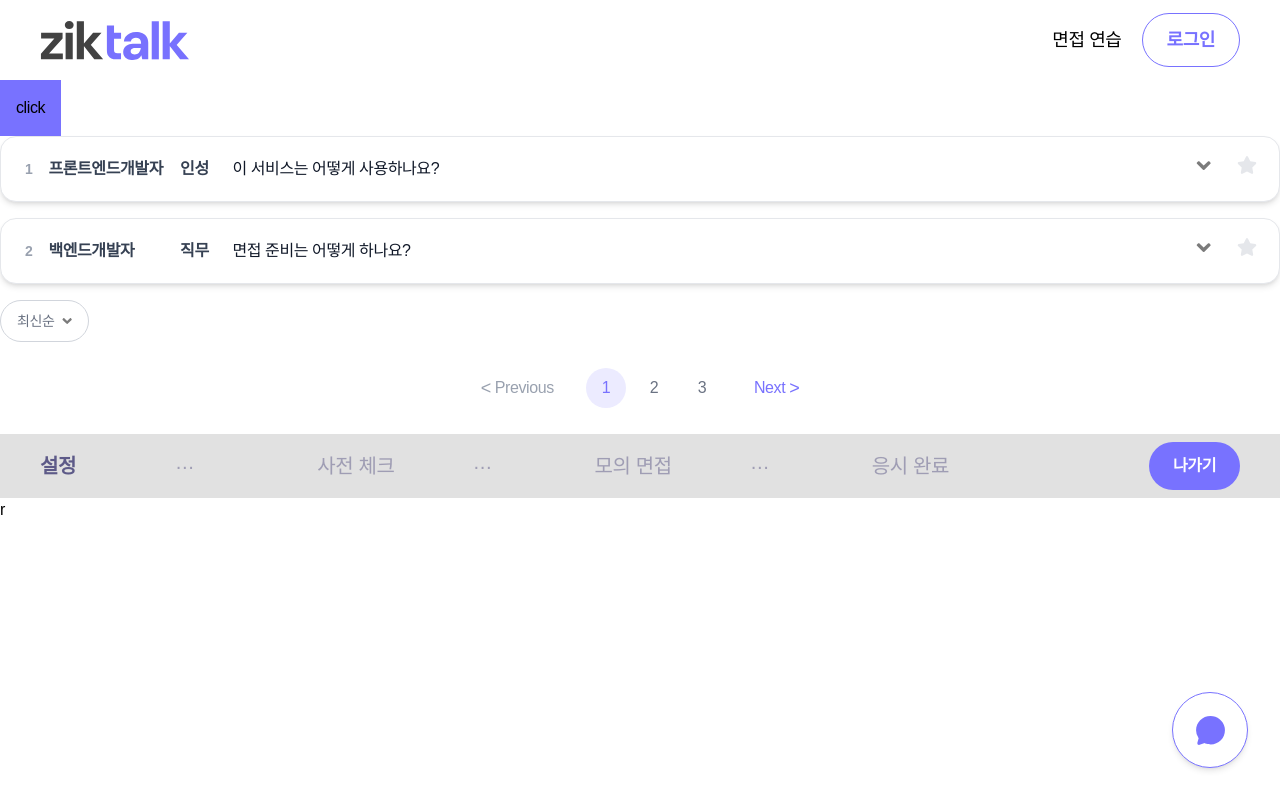
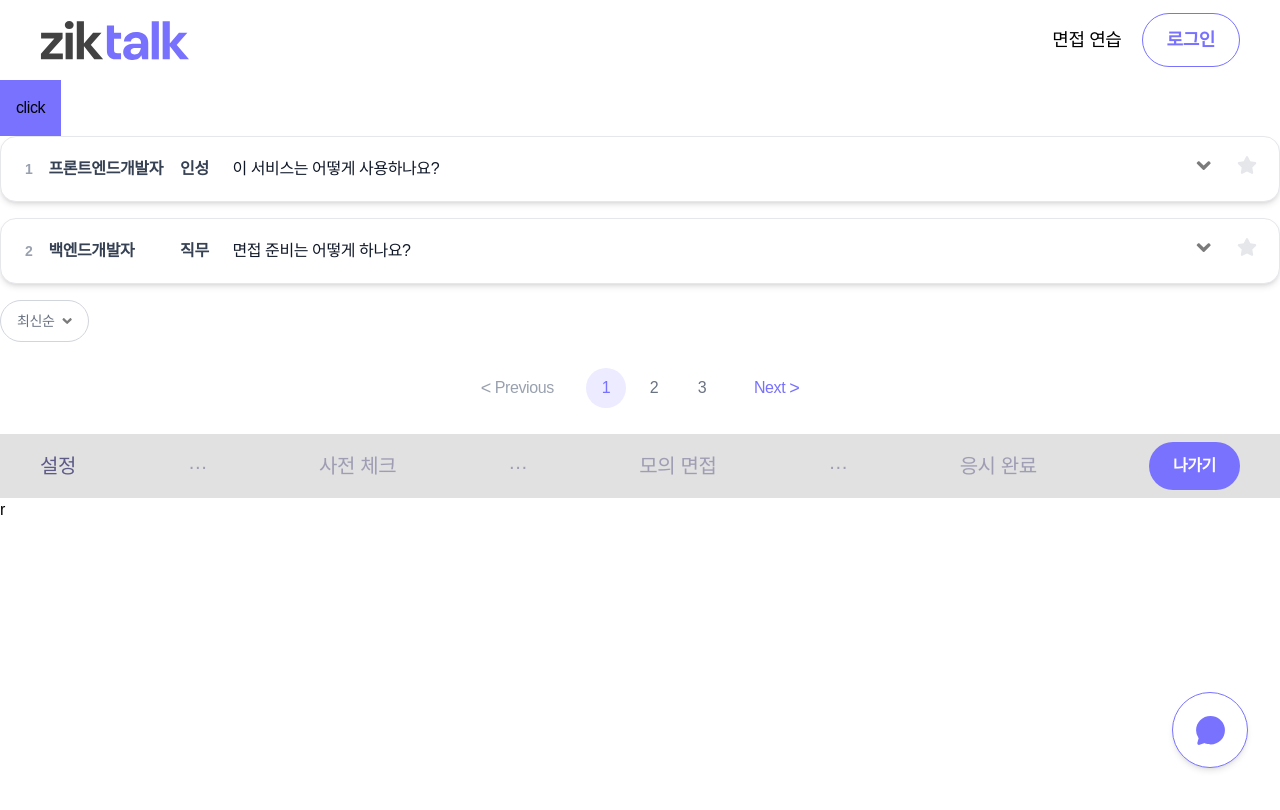
Before and after one commit to ko9612/ZikTalk, a React (Vite) app in the folder client/: page /test in a window 1280 px wide. Shown: the top 810 px of the page. Built offline with nearby package versions, Linux system fonts and the light colour scheme.

Commit message:
Revert "[#35] feat: interview tab state 추가"

```diff
--- a/client/src/components/common/ChatbotBotton.jsx
+++ b/client/src/components/common/ChatbotBotton.jsx
@@ -2,7 +2,7 @@ import React from "react";
 import { useState } from "react";
 import { IoChatbubble } from "react-icons/io5";
 import { twMerge } from "tailwind-merge";
-import { useVisibilityStore } from "../../store/store";
+import useVisibilityStore from "../../store/useVisibilityStore";
 import ChatContainer from "../chatbot/ChatContainer";
 
 const ChatbotBotton = () => {
--- a/client/src/components/common/InterviewTab.jsx
+++ b/client/src/components/common/InterviewTab.jsx
@@ -1,29 +1,33 @@
 import React from "react";
 import Button from "./Button";
-import { useInterviewTabStore } from "@/store/store";
 
-const InterviewTab = () => {
+const InterviewTab = ({
+  activeTab = "설정", // 첫 번째 탭의 값으로 기본값 설정
+  onTabChange = () => {}, // 빈 함수로 설정
+}) => {
   const tabs = ["설정", "사전 체크", "모의 면접", "응시 완료"];
-  const tabSelect = useInterviewTabStore((state) => state.tabSelect);
 
   return (
     <div className="bg-zik-border/50 mx-auto flex h-[4rem] w-full justify-center">
-      <div className="text-zik-text flex w-full max-w-[1200px] items-center justify-between gap-6 px-6 text-[20px] font-medium xl:px-0">
+      <ul className="text-zik-text m-0 flex w-full max-w-[1200px] list-none items-center justify-between gap-6 px-6 text-[20px] font-medium xl:px-0">
         {tabs.map((tab, index) => (
-          <li key={tab} className="flex w-full">
-            <div
+          <>
+            <li
               key={tab}
-              className={`text-nowrap ${tabSelect === tab ? "text-zik-text font-bold" : "text-zik-text/50"}`}
+              onClick={() => onTabChange(tab)}
+              className={`${activeTab === tab ? "text-zik-text" : "text-zik-text/50"}`}
             >
               {tab}
-            </div>
+            </li>
             {index < tabs.length - 1 && (
-              <i className="text-zik-text/50 mx-auto text-center">···</i>
+              <li className="text-zik-text/50">···</li>
             )}
-          </li>
+          </>
         ))}
-        <Button className="text-nowrap">나가기</Button>
-      </div>
+        <li>
+          <Button>나가기</Button>
+        </li>
+      </ul>
     </div>
   );
 };
--- a/client/src/components/common/TopButton.jsx
+++ b/client/src/components/common/TopButton.jsx
@@ -1,5 +1,5 @@
 import React from "react";
-import { useVisibilityStore } from "../../store/store";
+import useVisibilityStore from "../../store/useVisibilityStore";
 import { useEffect } from "react";
 import { twJoin } from "tailwind-merge";
 import { FaAngleUp } from "react-icons/fa";
--- a/client/src/pages/Interview/_components/interview/InterviewSection.jsx
+++ b/client/src/pages/Interview/_components/interview/InterviewSection.jsx
@@ -1,16 +1,9 @@
-import React, { useEffect } from "react";
+import React from "react";
 import QuestionBox from "./QuestionBox";
 import Timer from "./Timer";
 import Answer from "./Answer";
-import { useInterviewTabStore } from "@/store/store";
 
 const InterviewSection = () => {
-  const setTabSelect = useInterviewTabStore((state) => state.setTabSelect);
-
-  useEffect(() => {
-    setTabSelect("모의 면접");
-  }, []);
-
   return (
     <section className="flex flex-col">
       <QuestionBox />
--- a/client/src/store/store.jsx
+++ /dev/null
@@ -1,11 +0,0 @@
-import { create } from "zustand";
-
-export const useVisibilityStore = create((set) => ({
-  topButtonVisible: false,
-  setTopButtonVisible: (visible) => set({ topButtonVisible: visible }),
-}));
-
-export const useInterviewTabStore = create((set) => ({
-  tabSelect: "설정",
-  setTabSelect: (str) => set({ tabSelect: str }),
-}));
--- /dev/null
+++ b/client/src/store/useVisibilityStore.jsx
@@ -0,0 +1,8 @@
+import { create } from "zustand";
+
+const useVisibilityStore = create((set) => ({
+  topButtonVisible: false,
+  setTopButtonVisible: (visible) => set({ topButtonVisible: visible }),
+}));
+
+export default useVisibilityStore;
```
